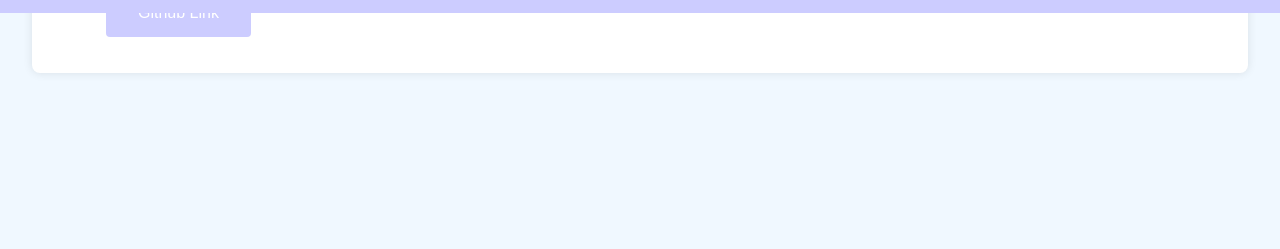
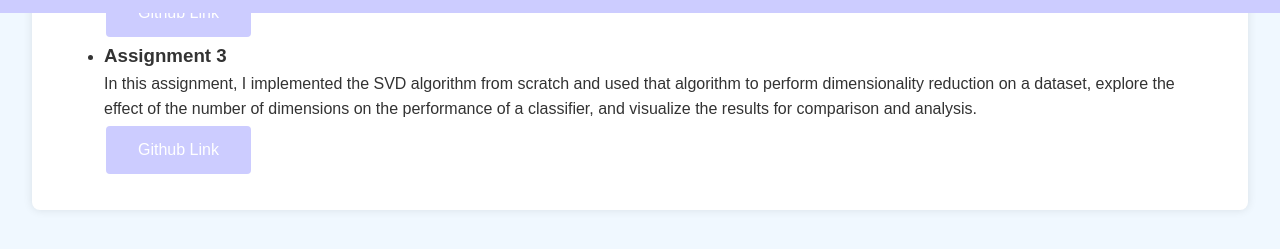
Before and after one commit to labeaudion/labeaudion.github.io, a plain HTML site: page assignments.html in a window 1280 px wide. Shown: the part 787-1036 px from the top of the page. Before the commit the page ends 908 px from the top, so only its background shows below. Drawn offline with Linux system fonts and the light colour scheme.

Commit message:
adding assignment3

```diff
--- a/assignments.html
+++ b/assignments.html
@@ -52,6 +52,16 @@
                         <button class="button">Github Link</button>
                     </a>
                 </li>
+                <li>
+                    <h3>Assignment 3</h3>
+                    <p>In this assignment, I implemented the SVD algorithm from scratch and used that algorithm to
+                        perform dimensionality reduction on a dataset, explore the effect of the number of dimensions
+                        on the performance of a classifier, and visualize the results for comparison and analysis.
+                    </p>
+                    <a href="https://github.com/labeaudion/beaudion-assignment-3" class="button-link">
+                        <button class="button">Github Link</button>
+                    </a>
+                </li>
                 <!-- Add more project entries as needed -->
             </ul>
         </section>
```
